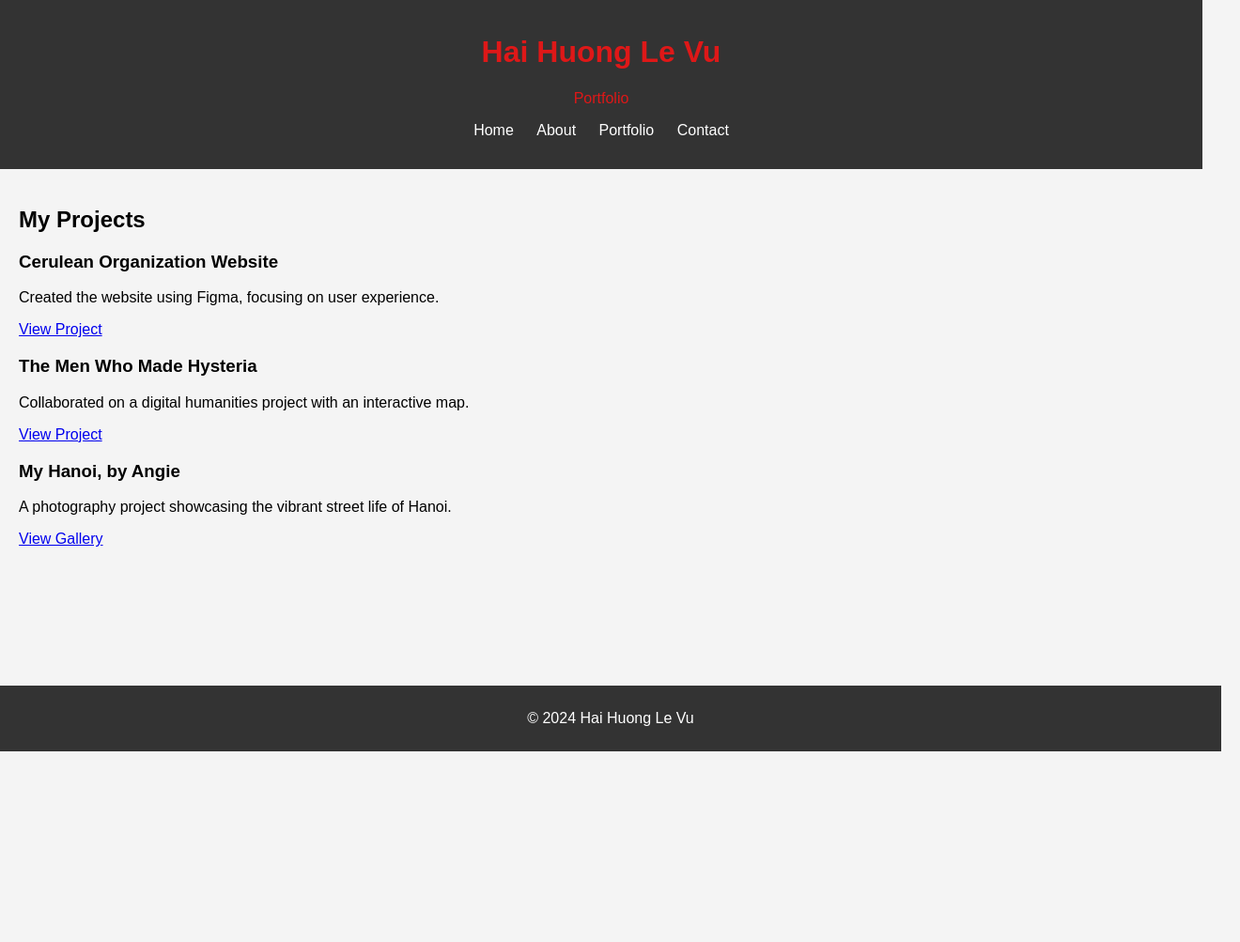
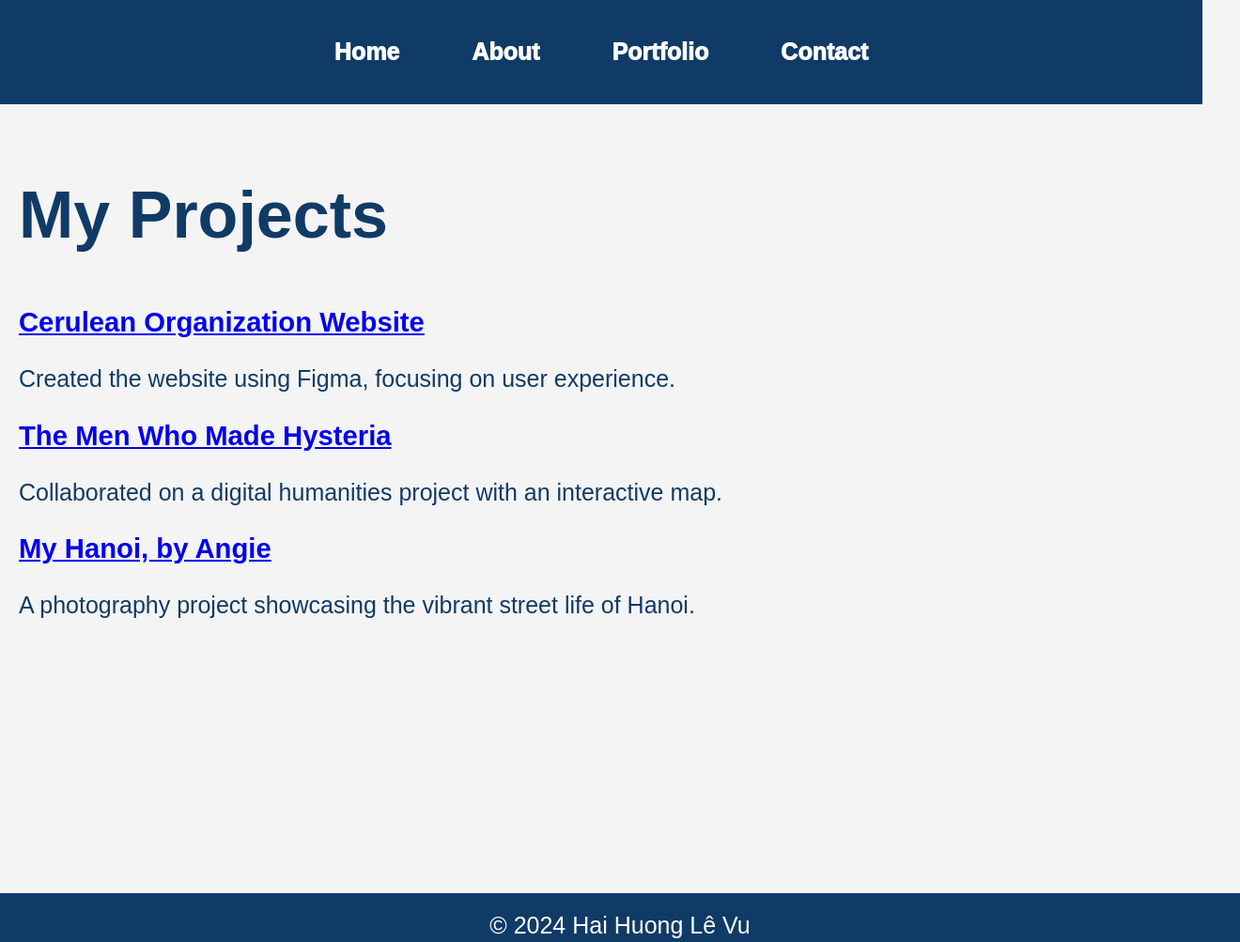
Before and after one commit to lvu063/portfolio, a plain HTML site: page portfolio.html in a window 1280 px wide. Shown: the whole page at 94% size, 1320 px wide, since content can reach past the window. Before the commit the page ends 800 px from the top, so only its background shows below. Drawn offline with Linux system fonts and the light colour scheme.

Commit message:
adjust footer position, further seperated header components, modified color of header and footer, changed font, improved UI

```diff
--- a/portfolio.html
+++ b/portfolio.html
@@ -8,8 +8,6 @@
 </head>
 <body>
     <header>
-        <h1>Hai Huong Le Vu</h1>
-        <p>Portfolio</p>
         <nav>
             <ul>
                 <li><a href="index.html">Home</a></li>
@@ -21,26 +19,23 @@
     </header>
     <main>
         <section>
-            <h2>My Projects</h2>
+            <h1>My Projects</h1>
             <div class="project">
-                <h3>Cerulean Organization Website</h3>
+                <a href="https://ceruleanorganization.com/"><h3>Cerulean Organization Website</h3></a>
                 <p>Created the website using Figma, focusing on user experience.</p>
-                <a href="https://ceruleanorganization.com/">View Project</a>
             </div>
             <div class="project">
-                <h3>The Men Who Made Hysteria</h3>
+                <a href="http://themenwhomadehysteria.com"><h3>The Men Who Made Hysteria</h3></a>
                 <p>Collaborated on a digital humanities project with an interactive map.</p>
-                <a href="http://themenwhomadehysteria.com">View Project</a>
             </div>
             <div class="project">
-                <h3>My Hanoi, by Angie</h3>
+                <a href="https://vsco.co/p-angee/gallery"><h3>My Hanoi, by Angie</h3></a>
                 <p>A photography project showcasing the vibrant street life of Hanoi.</p>
-                <a href="https://vsco.co/p-angee/gallery">View Gallery</a>
             </div>
         </section>
     </main>
     <footer>
-        <p>© 2024 Hai Huong Le Vu</p>
+        <p style="color:white;">© 2024 Hai Huong Lê Vu</p>
     </footer>
 </body>
 </html>
--- a/styles.css
+++ b/styles.css
@@ -1,11 +1,12 @@
 body {
-    font-family: Arial, sans-serif;
+    font-family: fantasy;
     margin: 0;
     padding: 0;
     background-color: #f4f4f4;
+    font-size: 25px;
 }
 header {
-    background-color: #333;
+    background-color: #103b66;
     color: #de1818;
     padding: 1rem 0;
     text-align: center;
@@ -16,21 +17,32 @@ nav ul {
 }
 nav ul li {
     display: inline;
-    margin: 0 10px;
+    margin: 0 35px;
 }
 nav ul li a {
     color: #fff;
     text-decoration: none;
+    font-weight: 1000;
 }
 main {
     padding: 20px;
+    height: 100vh;
+    overflow: auto;
 }
 footer {
     text-align: center;
-    padding: 10px;
-    background-color: #333;
+    background-color: #103b66;
     color: #fff;
-    position: fixed;
+    /* position: relative; */
     width: 100%;
     bottom: 0;
+    padding: 20px;
 }
+h1 {
+    font-size: 70px;
+    color:#103b66;
+}
+p {
+    color:#103b66;
+    margin: 0;
+}
```
Also changed, not shown: about.html (+9 -5 lines), contact.html (+2 -4 lines), index.html (+6 -5 lines), profilepic.jpg (added).
